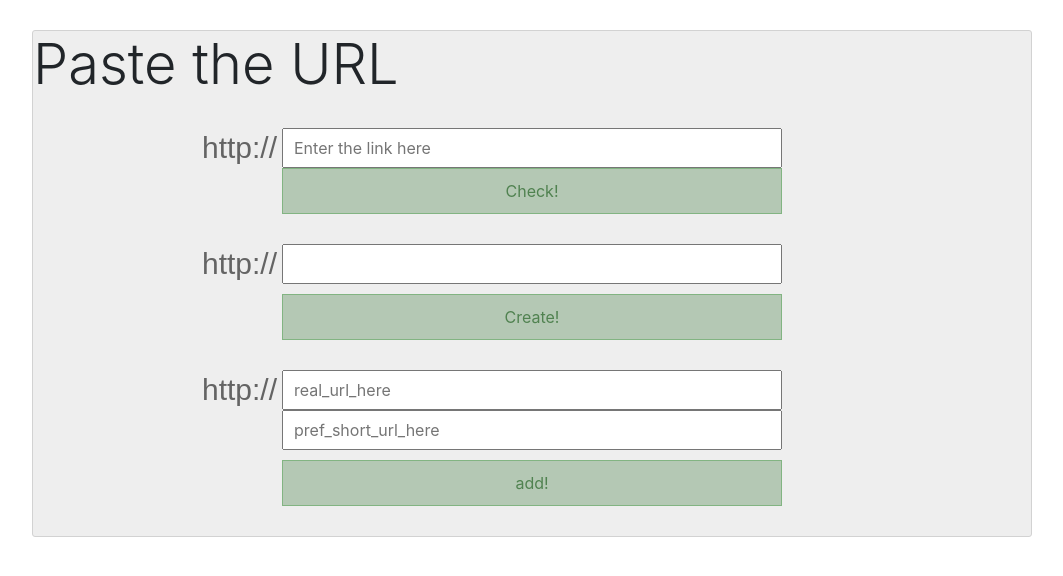
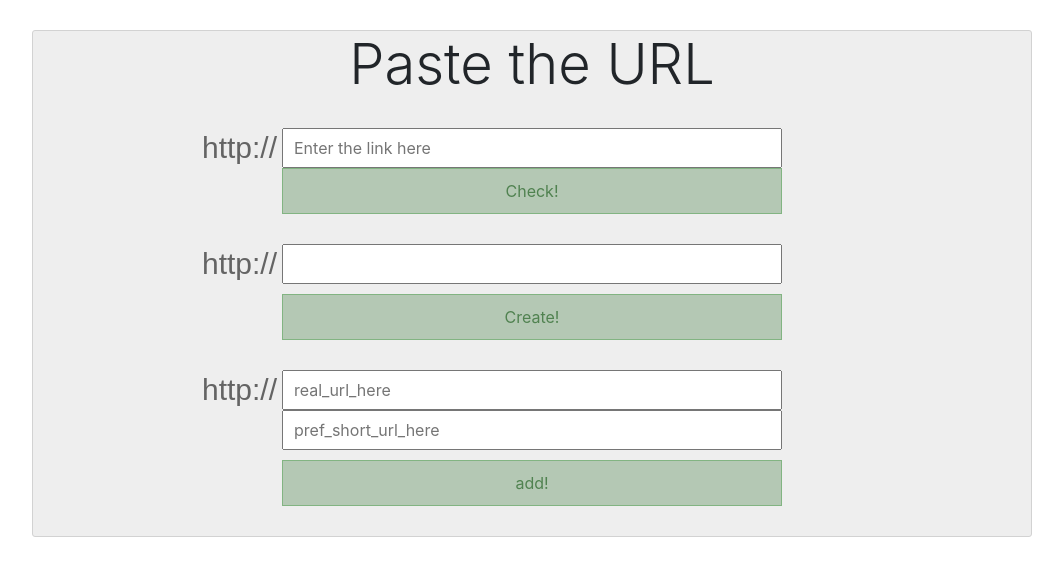
Before and after one commit to Greed2kk/URL-Shortener, a PHP site: page / in a window 1280 px wide. Shown: the top 576 px of the page, without its empty margins (108-1171 px from the left). Run offline with PHP 8.4, Linux system fonts and the light colour scheme; some libraries are stand-ins or nearby versions.

Commit message:
Update index.php

```diff
--- a/index.php
+++ b/index.php
@@ -18,7 +18,7 @@ require_once('src\php\shorter_cr.php');
 <main>
 
     <div id="container">
-        <h2 class="display-4">Paste the URL </h2>
+        <h2 class="display-4 text-center">Paste the URL </h2>
         <div class="link-form">
             <form action="#" method="post" id="url-form">
                 <div class="link-form__input-l">
```
